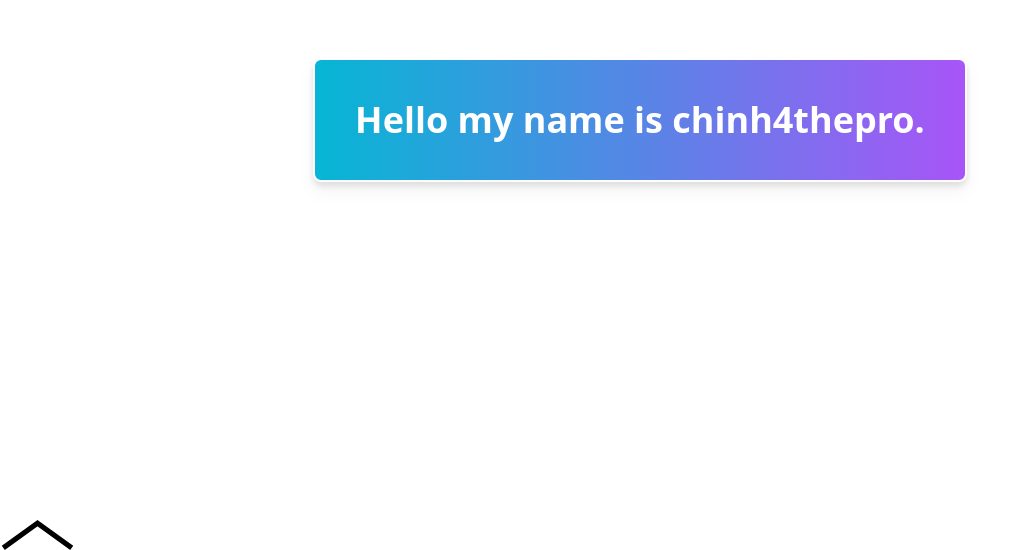
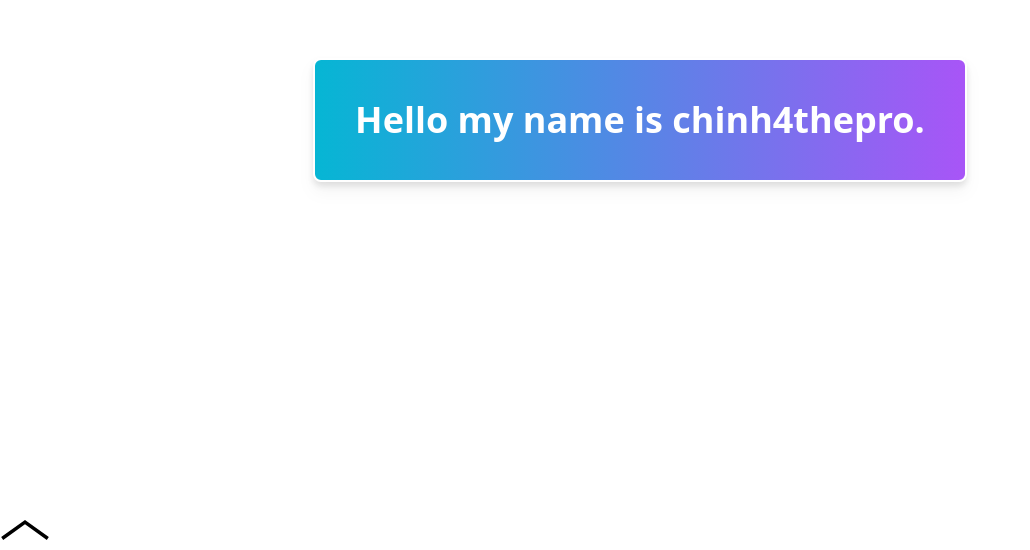
Before and after one commit to chinh4thepro/chinh4thepro.github.io, a plain HTML site: page index.html in a window 1280 px wide. Shown: the part 280-830 px from the top of the page, without its empty margins (0-1030 px from the left). Drawn offline with nearby package versions, Linux system fonts and the light colour scheme.

Commit message:
still to big :skull:

```diff
--- a/index.html
+++ b/index.html
@@ -9,7 +9,7 @@
       <h1 class="drop-shadow-lg text-white border-2 bg-gradient-to-r from-cyan-500 to-purple-500 border-white text-4xl p-10 rounded-lg font-semibold">Hello my name is chinh4thepro.</h1>
     </div>
     <div>
-      <svg width="75" height="30" viewBox="0 0 290 121" fill="none" xmlns="http://www.w3.org/2000/svg">
+      <svg width="50" height="20" viewBox="0 0 290 121" fill="none" xmlns="http://www.w3.org/2000/svg">
       <path d="M283 112L145 13L7 112" stroke="black" stroke-width="21"/>
       </svg>
     </div>
```
